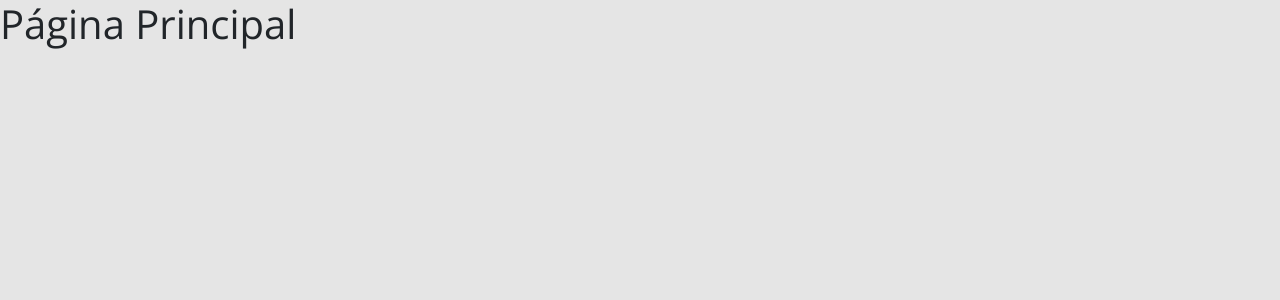
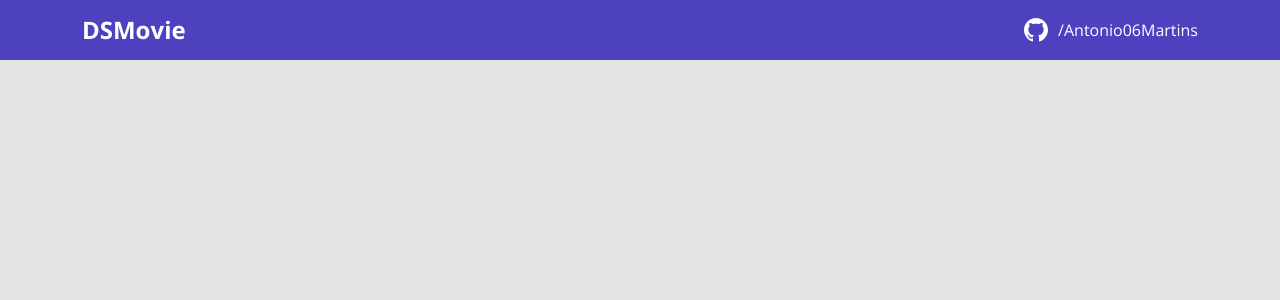
Before and after one commit to Antonio06Martins/dsmovie, a React (Create React App) app in the folder frontend/: page / in a window 1280 px wide. Shown: the top 300 px of the page. Built offline with nearby package versions, Linux system fonts and the light colour scheme.

Commit message:
styles: adicionando navbar

```diff
--- a/frontend/src/App.tsx
+++ b/frontend/src/App.tsx
@@ -1,7 +1,10 @@
+import Navbar from "./components/Navbar";
+
 
 function App() {
   return (
-    <h1>Página Principal</h1>
+    <Navbar />
+
   );
 }
 
--- /dev/null
+++ b/frontend/src/components/Navbar/index.tsx
@@ -0,0 +1,23 @@
+import {ReactComponent as GithubIcon} from 'assets/img/github.svg';
+import './styles.css';
+
+function Navbar() {
+
+    return (
+        <header>
+        <nav className="container">
+            <div className="dsmovie-nav-content">
+                <h1>DSMovie</h1>
+                <a href="https://github.com/Antonio06Martins" target="_blank" rel="noreferrer">
+                    <div className="dsmovie-contact-container">
+                        <GithubIcon />
+                        <p className="dsmovie-contact-link">/Antonio06Martins</p>
+                    </div>
+                </a>
+            </div>
+        </nav>
+    </header>
+    )
+}
+
+export default Navbar;
--- /dev/null
+++ b/frontend/src/components/Navbar/styles.css
@@ -0,0 +1,29 @@
+header {
+    background-color: var(--color-primary);
+    height: 60px;
+    display: flex;
+    align-items: center;
+}
+
+.dsmovie-nav-content {
+    display: flex;
+    justify-content: space-between;
+    align-items: center;
+    color: #fff;
+
+}
+
+.dsmovie-nav-content h1 {
+    margin: 0;
+    font-weight: 700;
+    font-size: 24px;
+}
+
+.dsmovie-contact-container {
+    display: flex;
+    align-items: center;
+}
+
+.dsmovie-contact-link {
+    margin: 0 0 0 10px;
+}
--- a/frontend/tsconfig.json
+++ b/frontend/tsconfig.json
@@ -1,6 +1,7 @@
 {
   "compilerOptions": {
     "target": "es5",
+    "baseUrl": "./src",
     "lib": [
       "dom",
       "dom.iterable",
```
Also changed, not shown: frontend/src/assets/img/github.svg (added).
